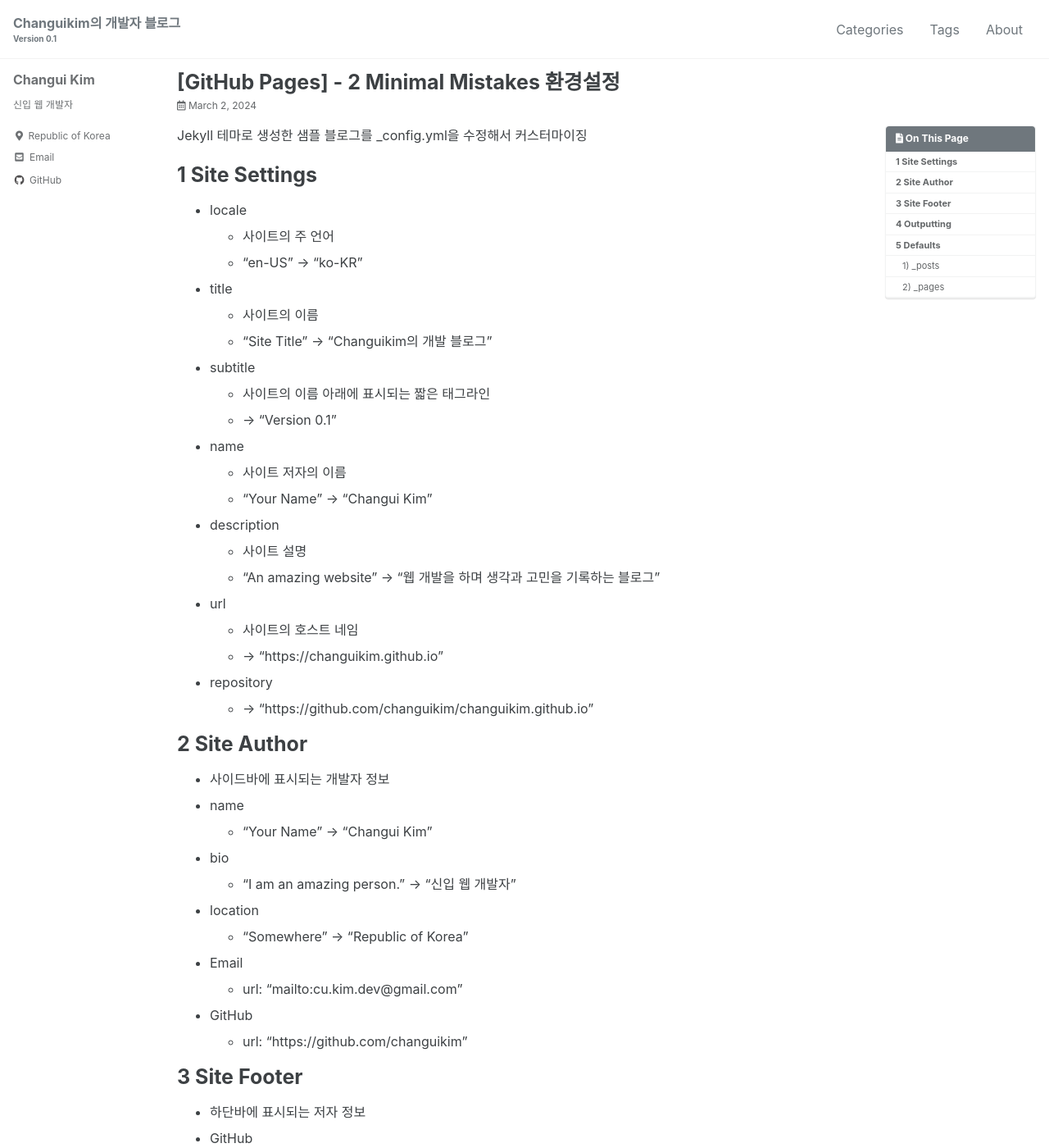
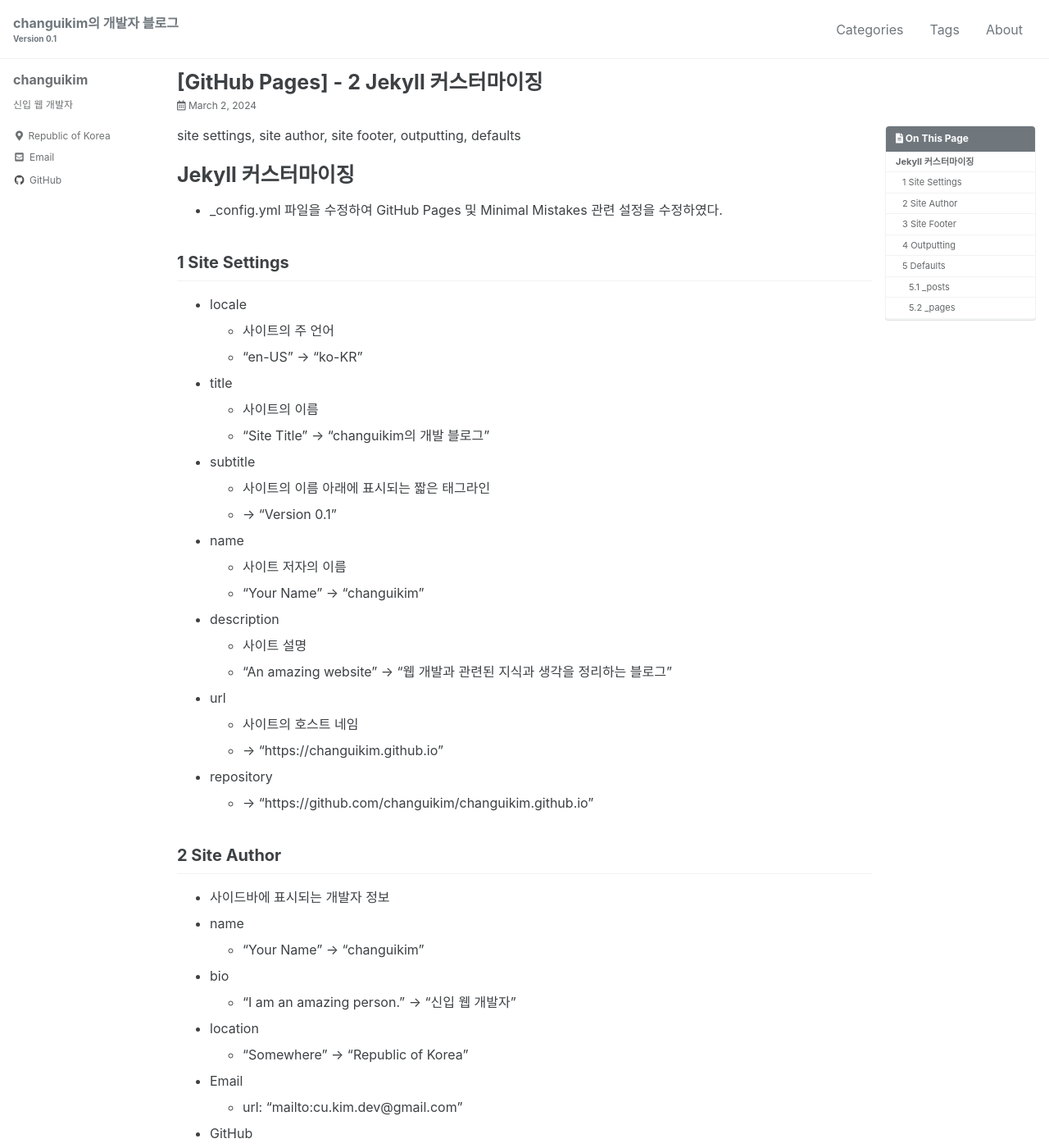
Before and after one commit to changuikim/changuikim.github.io, a Jekyll site: the page built from _posts/github_pages/2024-03-02-github-pages-02.md, in a window 1280 px wide and 1400 px high. Shown: the whole window at 82% size. Built offline with Jekyll 4.4.1, drawn with Linux system fonts in a browser that asks for light colours; cached includes are drawn as plain includes; some of the changed text lies outside the part shown.

Commit message:
post : GitHub Pages 두번째 포스트 수정
- 넘버링 방식을 변경하였다.
- 링크 및 설명추가 등 내용 보강을 하였다.
- _posts 디렉토리 하에 하위 디렉토르를 생성하고 포스트를 분류하기로 하였다.
- 변경된 설정을 Jekyll 설정 파일에 반영하였다.

```diff
--- a/_config.yml
+++ b/_config.yml
@@ -16,11 +16,11 @@ minimal_mistakes_skin    : "default" # "air", "aqua", "contrast", "dark", "dirt"
 
 # Site Settings
 locale                   : "ko-KR"
-title                    : "Changuikim의 개발자 블로그"
+title                    : "changuikim의 개발자 블로그"
 title_separator          : "-"
 subtitle                 : "Version 0.1" # site tagline that appears below site title in masthead
-name                     : "Changui Kim"
-description              : "웹 개발을 하며 생각과 고민을 기록하는 블로그"
+name                     : "changuikim"
+description              : "웹 개발과 관련된 지식과 생각을 정리하는 블로그"
 url                      : "https://changuikim.github.io" # the base hostname & protocol for your site e.g. "https://mmistakes.github.io"
 baseurl                  : # the subpath of your site, e.g. "/blog"
 repository               : "https://github.com/changuikim/changuikim.github.io" # GitHub username/repo-name e.g. "mmistakes/minimal-mistakes"
@@ -104,7 +104,7 @@ analytics:
 
 # Site Author
 author:
-  name             : "Changui Kim"
+  name             : "changuikim"
   avatar           : # path of avatar image, e.g. "/assets/images/bio-photo.jpg"
   bio              : "신입 웹 개발자"
   location         : "Republic of Korea"
--- a/_posts/2024-03-02-github-pages-02.md
+++ b/_posts/github_pages/2024-03-02-github-pages-02.md
@@ -1,42 +1,47 @@
 ---
-title: "[GitHub Pages] - 2 Minimal Mistakes 환경설정"
+title: "[GitHub Pages] - 2 Jekyll 커스터마이징"
 layout: single
-tags: ["Blog"]
-categories: ["GitHub Pages"]
-date: "2024-03-02 20:47:25 +0900"
-last_modified_at: "2024-03-04 20:25:00 +0900"
+tags:
+    - Blog
+categories:
+    - GitHub Pages
+date: 2024-03-02 20:47:25 +0900
+last_modified_at: 2024-03-26 23:23:00 +0900
 ---
+site settings, site author, site footer, outputting, defaults
 
-Jekyll 테마로 생성한 샘플 블로그를 _config.yml을 수정해서 커스터마이징
+# Jekyll 커스터마이징
 
-# 1 Site Settings
+- _config.yml 파일을 수정하여 GitHub Pages 및 Minimal Mistakes 관련 설정을 수정하였다.
+
+## 1 Site Settings
 
 - locale
     - 사이트의 주 언어
     - “en-US” → “ko-KR”
 - title
     - 사이트의 이름
-    - “Site Title” → “Changuikim의 개발 블로그”
+    - “Site Title” → “changuikim의 개발 블로그”
 - subtitle
     - 사이트의 이름 아래에 표시되는 짧은 태그라인
     - → “Version 0.1”
 - name
     - 사이트 저자의 이름
-    - “Your Name” → “Changui Kim”
+    - “Your Name” → “changuikim”
 - description
     - 사이트 설명
-    - “An amazing website” → “웹 개발을 하며 생각과 고민을 기록하는 블로그”
+    - “An amazing website” → “웹 개발과 관련된 지식과 생각을 정리하는 블로그”
 - url
     - 사이트의 호스트 네임
     - → “https://changuikim.github.io”
 - repository
     - → “https://github.com/changuikim/changuikim.github.io”
 
-# 2 Site Author
+## 2 Site Author
 
 - 사이드바에 표시되는 개발자 정보
 - name
-    - “Your Name” → “Changui Kim”
+    - “Your Name” → “changuikim”
 - bio
     - “I am an amazing person.” → “신입 웹 개발자”
 - location
@@ -46,22 +51,22 @@ Jekyll 테마로 생성한 샘플 블로그를 _config.yml을 수정해서 커
 - GitHub
     - url: “https://github.com/changuikim”
 
-# 3 Site Footer
+## 3 Site Footer
 
 - 하단바에 표시되는 저자 정보
 - GitHub
     - url: “https://github.com/changuikim”
 
-# 4 Outputting
+## 4 Outputting
 
 - 블로그 표시 방법
 - paginate
     - 한 페이지에 노출 될 게시글 수
     - 5 → 15
 
-# 5 Defaults
+## 5 Defaults
 
-## 1) _posts
+### 5.1 _posts
 
 - 날짜를 기반으로 한 블로그 포스트
     - type: posts
@@ -69,7 +74,7 @@ Jekyll 테마로 생성한 샘플 블로그를 _config.yml을 수정해서 커
     - comments: true
     - related: true
 
-## 2) _pages
+### 5.2 _pages
 
 - 날짜와 관련없는 블로그 페이지
     - type: pages
```
